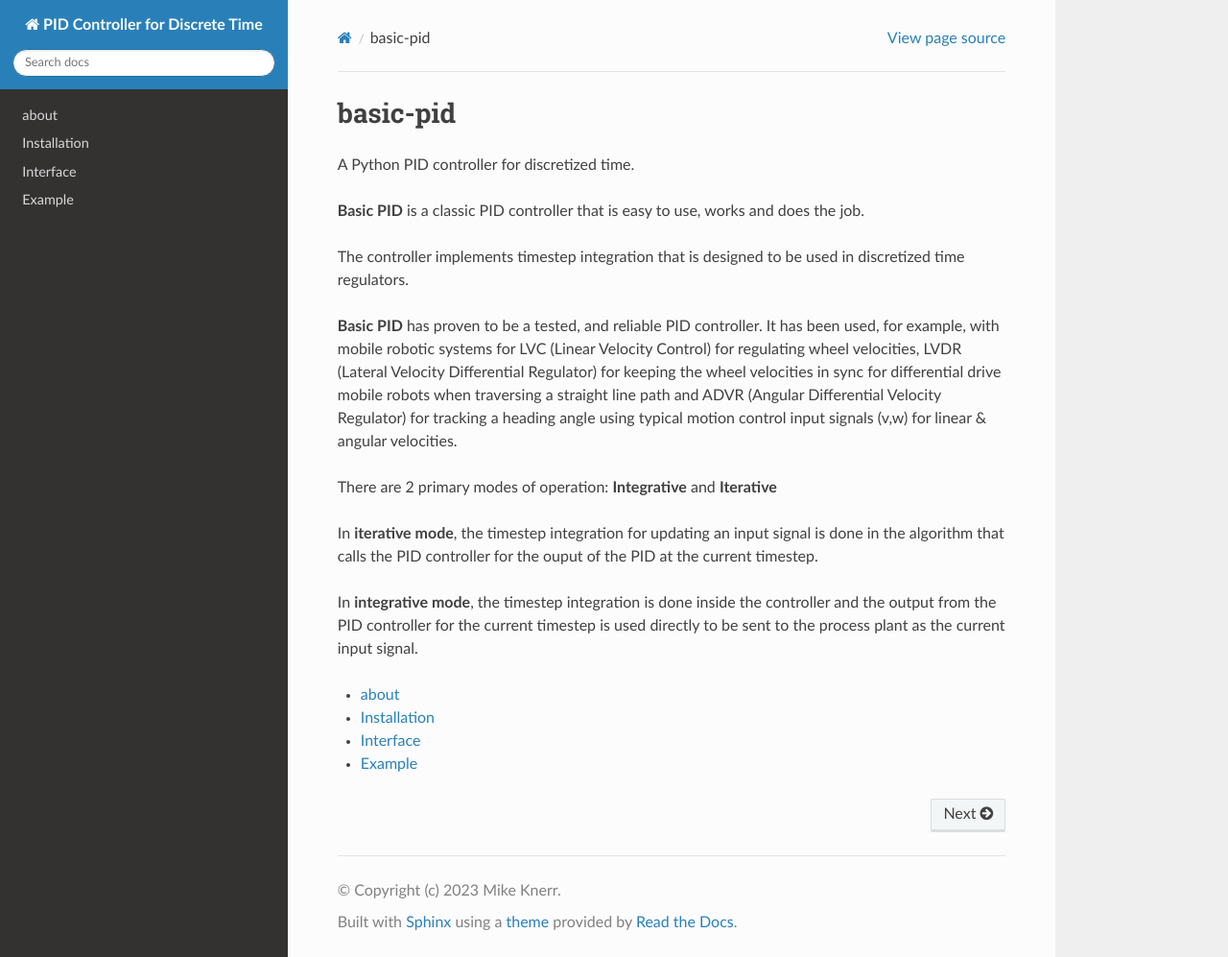
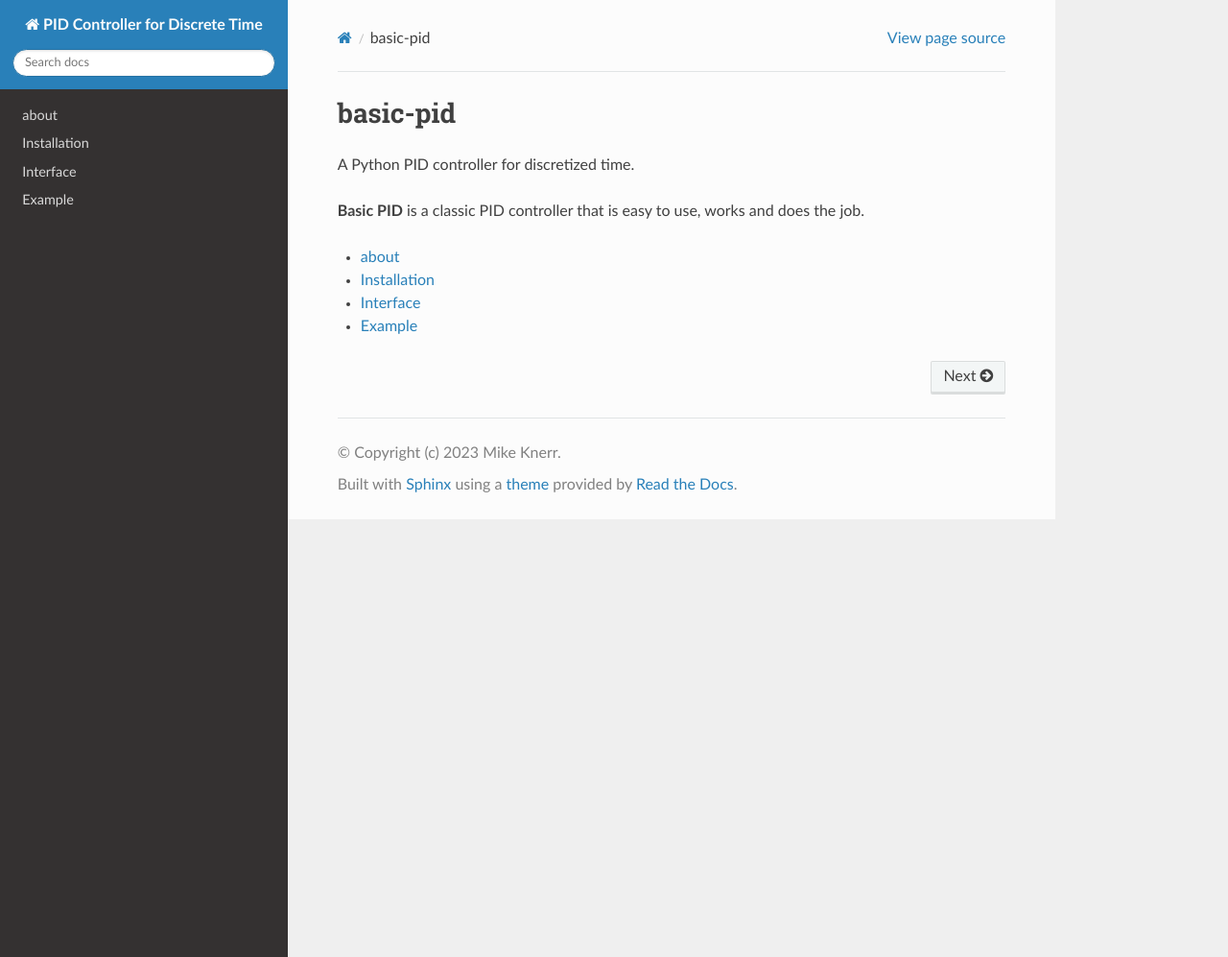
Before and after one commit to mkner/robo-pid, a Sphinx documentation site: the page built from docs/index.rst, in a window 1280 px wide and 997 px high. Shown: the whole window at 96% size. Built offline with Sphinx 7.4.7 and the Read the Docs theme 2.0.0, drawn with Linux system fonts in a browser that asks for light colours.

Commit message:
Update index.rst

```diff
--- a/docs/index.rst
+++ b/docs/index.rst
@@ -6,17 +6,6 @@ A Python PID controller for discretized time.
 
 **Basic PID** is a classic PID controller that is easy to use, works and does the job.
 
-The controller implements timestep integration that is designed to be used in discretized time regulators.
-
-**Basic PID** has proven to be a tested, and reliable PID controller. It has been used, for example, with mobile robotic systems for LVC (Linear Velocity Control) for regulating wheel velocities, LVDR (Lateral Velocity Differential Regulator) for keeping the wheel velocities in sync for differential drive mobile robots when traversing a straight line path and ADVR (Angular Differential Velocity Regulator) for tracking a heading angle using typical motion control input signals (v,w) for linear & angular velocities.
-
-There are 2 primary modes of operation:  **Integrative** and **Iterative**
-
-In **iterative mode**, the timestep integration for updating an input signal is done in the algorithm that calls the PID controller for the ouput of the PID at the current timestep.
-
-In **integrative mode**, the timestep integration is done inside the controller and the output from the PID controller for the current timestep is used directly to be sent to the process plant as the current input signal.
-
-
 .. toctree::
    :maxdepth: 1
 
```
